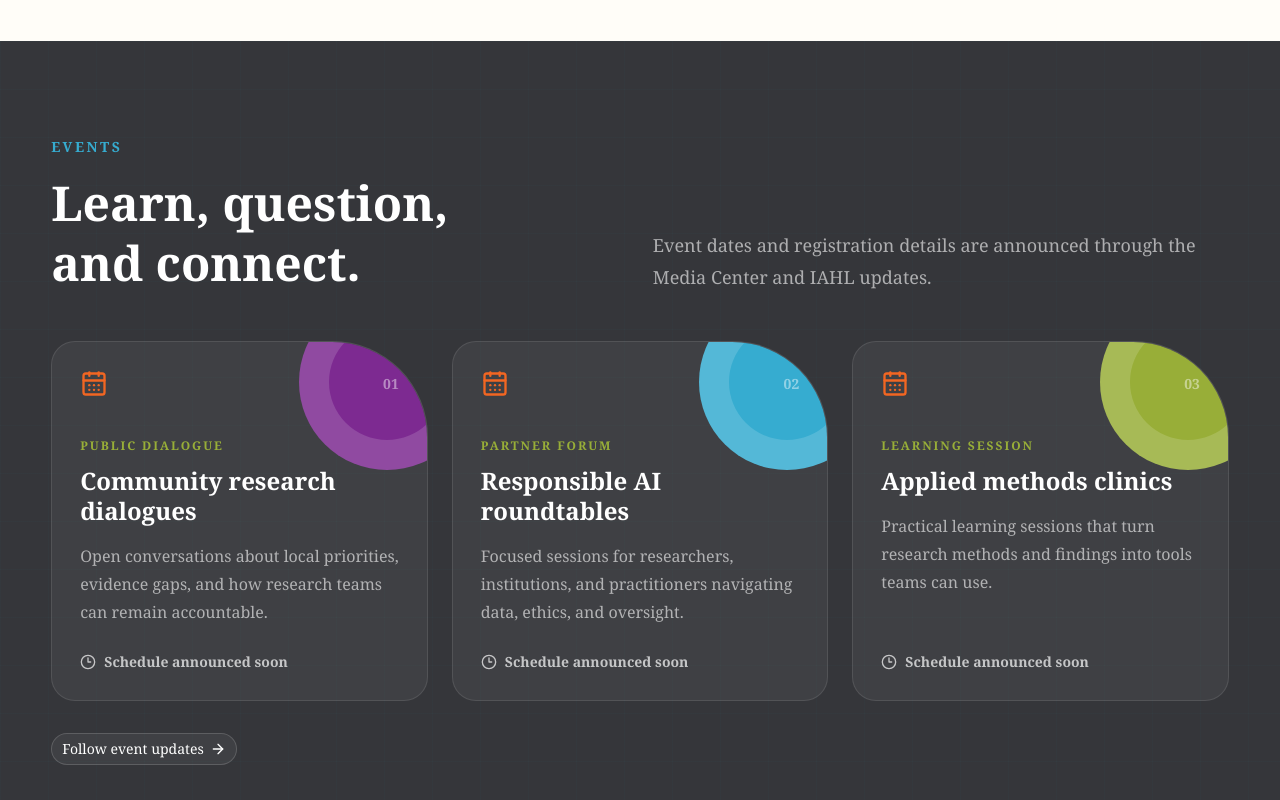
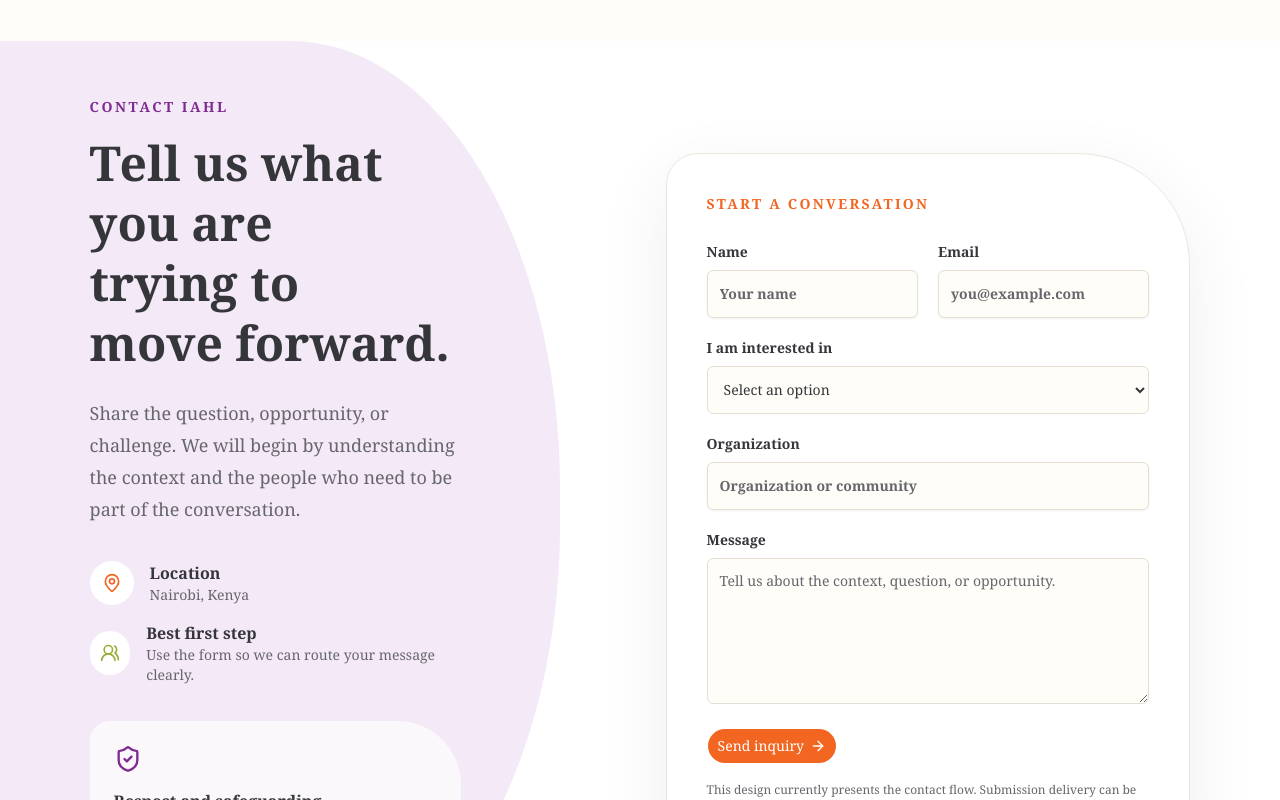
Before and after one commit to buildwithanie/design, a Next.js app: page /get-involved in a window 1280 px wide. Shown: the part 2340-3140 px from the top of the page. Built offline with nearby package versions, Linux system fonts and the light colour scheme.

Commit message:
refactor: remove unused event and coverage sections from Get Involved and Media pages

```diff
--- a/app/get-involved/page.tsx
+++ b/app/get-involved/page.tsx
@@ -318,80 +318,6 @@ export default function GetInvolvedPage() {
       </section>
 
       <section
-        id="events"
-        className="relative scroll-mt-28 overflow-hidden bg-(--charcoal) py-16 text-white sm:py-24"
-      >
-        <div
-          className="pointer-events-none absolute inset-0 opacity-30"
-          style={{
-            backgroundImage:
-              "linear-gradient(rgba(54,172,208,0.08) 1px, transparent 1px), linear-gradient(90deg, rgba(54,172,208,0.08) 1px, transparent 1px)",
-            backgroundSize: "48px 48px",
-          }}
-          aria-hidden="true"
-        />
-        <div className="relative mx-auto w-[min(1240px,92vw)]">
-          <div className="grid gap-8 lg:grid-cols-[0.72fr_1.28fr] lg:items-end">
-            <div>
-              <p className="text-sm font-bold uppercase tracking-[0.18em] text-(--cyan)">
-                Events
-              </p>
-              <h2 className="mt-4 text-balance text-4xl font-bold leading-tight sm:text-5xl">
-                Learn, question, and connect.
-              </h2>
-            </div>
-            <p className="max-w-xl text-lg leading-8 text-white/60 lg:justify-self-end">
-              Event dates and registration details are announced through the
-              Media Center and IAHL updates.
-            </p>
-          </div>
-
-          <div className="mt-12 grid gap-6 lg:grid-cols-3">
-            {eventSeries.map((event, index) => (
-              <article
-                className="relative min-h-90 overflow-hidden rounded-[1.5rem_6rem_1.5rem_1.5rem] border border-white/10 bg-white/5 p-7"
-                key={event.title}
-              >
-                <div
-                  className={`absolute -right-12 -top-12 size-44 rounded-full border-30 border-white/15 ${event.color}`}
-                  aria-hidden="true"
-                />
-                <div className="relative flex items-center justify-between">
-                  <CalendarDays className="size-7 text-primary" />
-                  <span className="text-sm font-bold text-white/45">
-                    {String(index + 1).padStart(2, "0")}
-                  </span>
-                </div>
-                <p className="relative mt-10 text-xs font-bold uppercase tracking-[0.16em] text-(--green)">
-                  {event.tag}
-                </p>
-                <h3 className="relative mt-3 text-2xl font-bold leading-tight">
-                  {event.title}
-                </h3>
-                <p className="relative mt-4 leading-7 text-white/60">
-                  {event.text}
-                </p>
-                <div className="absolute bottom-7 left-7 flex items-center gap-2 text-sm font-bold text-white/70">
-                  <Clock3 className="size-4" />
-                  Schedule announced soon
-                </div>
-              </article>
-            ))}
-          </div>
-
-          <Button
-            asChild
-            variant="outline"
-            className="mt-8 rounded-full border-white/20 bg-white/5 text-white hover:bg-white hover:text-foreground"
-          >
-            <Link href="/media">
-              Follow event updates <ArrowRight className="size-4" />
-            </Link>
-          </Button>
-        </div>
-      </section>
-
-      <section
         id="contact"
         className="scroll-mt-28 overflow-hidden border-b border-border bg-white"
       >
--- a/app/media/page.tsx
+++ b/app/media/page.tsx
@@ -75,40 +75,8 @@ const videos = [
   },
 ];
 
-const coverage = [
-  {
-    date: "June 2026",
-    title: "Designing responsible health AI around public value",
-    outlet: "Research briefing",
-    color: "bg-[var(--purple)]",
-    href: "/work#responsible-ai",
-    action: "Explore responsible AI",
-  },
-  {
-    date: "May 2026",
-    title: "Why locally led evidence matters for stronger health systems",
-    outlet: "Partner feature",
-    color: "bg-[var(--green)]",
-    href: "/work#community-intelligence",
-    action: "Explore community research",
-  },
-  {
-    date: "April 2026",
-    title: "Community participation is a research method, not a final step",
-    outlet: "Opinion",
-    color: "bg-primary",
-    href: "/work#community-intelligence",
-    action: "See the research pathway",
-  },
-  {
-    date: "March 2026",
-    title: "Building institutional confidence in data-informed decisions",
-    outlet: "Program update",
-    color: "bg-[var(--cyan)]",
-    href: "/work#capacity-partnership",
-    action: "Explore capacity building",
-  },
-];
+
+
 
 export default function MediaPage() {
   const [isMenuOpen, setIsMenuOpen] = useState(false);
@@ -403,59 +371,6 @@ export default function MediaPage() {
         </div>
       </section>
 
-      <section id="coverage" className="scroll-mt-28 py-16 sm:py-24">
-        <div className="mx-auto w-[min(1240px,92vw)]">
-          <div className="grid gap-8 lg:grid-cols-[0.72fr_1.28fr] lg:items-end">
-            <div>
-              <p className="text-sm font-bold uppercase tracking-[0.18em] text-primary">
-                Media coverage
-              </p>
-              <h2 className="mt-4 text-balance text-4xl font-bold leading-tight sm:text-5xl">
-                IAHL in the wider conversation.
-              </h2>
-            </div>
-            <p className="max-w-xl text-lg leading-8 text-muted-foreground lg:justify-self-end">
-              Briefings, commentary, and partner features about responsible
-              innovation and equitable health research.
-            </p>
-          </div>
-
-          <div className="mt-12 grid gap-5 sm:grid-cols-2 lg:grid-cols-4">
-            {coverage.map((item, index) => (
-              <article
-                className={`relative min-h-82.5 overflow-hidden rounded-[1.5rem_6rem_1.5rem_1.5rem] p-7 text-white ${item.color}`}
-                key={item.title}
-              >
-                <div
-                  className="pointer-events-none absolute -right-12 -top-14 size-44 rounded-full border-30 border-white/15"
-                  aria-hidden="true"
-                />
-                <p className="relative text-xs font-bold uppercase tracking-[0.14em] text-white/70">
-                  {item.date}
-                </p>
-                <h3 className="relative mt-8 text-2xl font-bold leading-snug">
-                  {item.title}
-                </h3>
-                <p className="relative mt-5 text-sm font-bold uppercase tracking-[0.12em] text-white/70">
-                  {item.outlet}
-                </p>
-                <Link
-                  className="absolute bottom-7 left-7 flex items-center gap-2 text-sm font-bold"
-                  href={item.href}
-                >
-                  {item.action} <ArrowRight className="size-4" />
-                </Link>
-                <span
-                  className="absolute bottom-5 right-6 text-7xl font-bold leading-none text-white/10"
-                  aria-hidden="true"
-                >
-                  {String(index + 1).padStart(2, "0")}
-                </span>
-              </article>
-            ))}
-          </div>
-        </div>
-      </section>
 
       <section
         id="newsletter"
```
